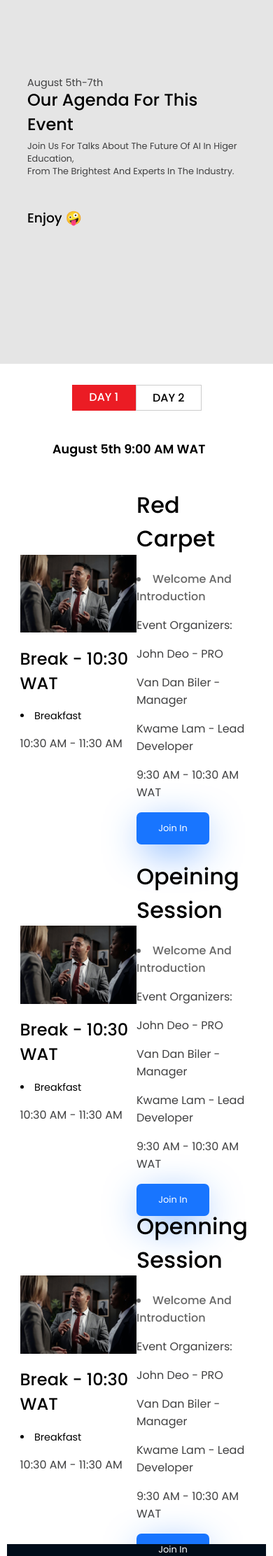
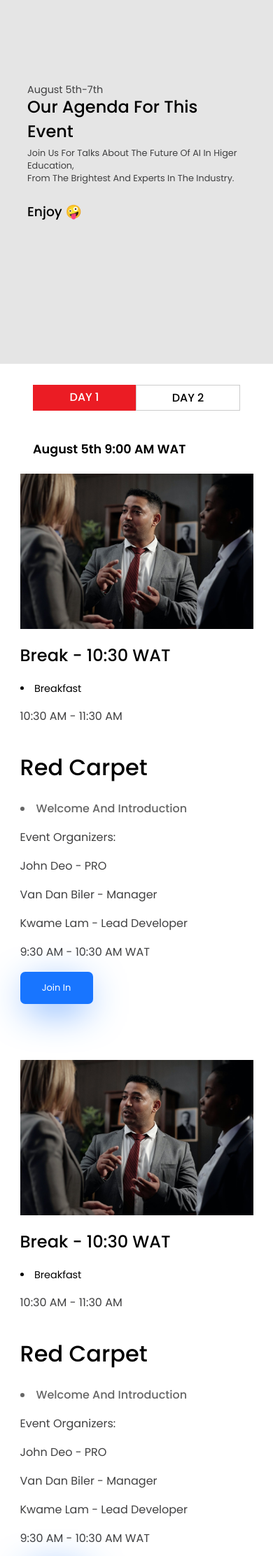
Before and after one commit to Trilvid/Csc-project, a PHP site: page /agenda.php in a window 390 px wide. Shown: the part 80-2304 px from the top of the page at 70% size. Run offline with PHP 8.4, Linux system fonts and the light colour scheme.

Commit message:
finished working on the speaker and partner page and also worked on the media query for both plus agenda page

```diff
--- a/agenda.php
+++ b/agenda.php
@@ -33,13 +33,13 @@
     </section>
 
 
- <div class="agenda" data-aos="fade-up">
-    <div class="agenda-head">
-        <span class="isActive">day 1</span>
-        <span>day 2</span>
+ <div class="agenda" data-aos="fade-up" id="myAgenda">
+    <div class="agenda-head" id="myAgenda">
+        <span class="isActive" id="one">day 1</span>
+        <span id="two">day 2</span>
     </div>
 
-    <div class="agenda-body">
+    <div class="agenda-body" id="agendaBody">
         <h1 class="head">August 5th 9:00 AM WAT</h1>
         <div class="left">
             <span>
@@ -65,7 +65,7 @@
 
         </div>
 
-        <div class="agenda-body">
+<br><br>
         <div class="left">
             <span>
                 <img src="img/back.png" alt="file not found">
@@ -76,35 +76,7 @@
         </div>
 
         <div class='right'>
-            <h1>opeining session</h1>
-            <li>welcome and introduction</li>
-            <p>event organizers:</p>
-            <p>john deo - PRO</p>
-            <p>van dan biler - manager</p>
-            <p>kwame lam - lead  developer</p>
-            <p>9:30 AM - 10:30 AM WAT</p>
-
-            <button class="button" style="vertical-align:middle"  data-aos="fade-up">
-                <span>Join In</span>
-            </button>
-        </div>
-
-    </div>
-
-
-    <div class="agenda-body">
-        <!-- <h1 class="head">August 5th 9:00 AM WAT</h1> -->
-        <div class="left">
-            <span>
-                <img src="img/back.png" alt="file not found">
-            </span>
-            <h2>break - 10:30 WAT</h2>
-            <li>breakfast</li>
-            <p>10:30 AM - 11:30 AM</p>
-        </div>
-
-        <div class='right'>
-            <h1>openning session</h1>
+            <h1>red carpet</h1>
             <li>welcome and introduction</li>
             <p>event organizers:</p>
             <p>john deo - PRO</p>
@@ -118,7 +90,7 @@
 
         </div>
 
-        <div class="agenda-body">
+        <br><br>
         <div class="left">
             <span>
                 <img src="img/back.png" alt="file not found">
@@ -129,7 +101,7 @@
         </div>
 
         <div class='right'>
-            <h1>openning session</h1>
+            <h1>red carpet</h1>
             <li>welcome and introduction</li>
             <p>event organizers:</p>
             <p>john deo - PRO</p>
@@ -140,15 +112,21 @@
             <button class="button" style="vertical-align:middle"  data-aos="fade-up">
                 <span>Join In</span>
             </button>
+
         </div>
+
 
     </div>
 
+    <div class="agenda-body2" id="agendaBody2"></div>
 
- </div>
+</div>
 
-<?php require "footer.php" ?>
+    <?php require "footer.php" ?>
+
 
  </section>
  </div>
  </div>
+
+ <script src="script/index.js"></script>
--- a/css/agenda.css
+++ b/css/agenda.css
@@ -5,6 +5,7 @@
 nav .agendax {
     border-bottom: 1px solid var(--prix-color);
     transition: 5ms ease-in-out;
+    color: var(--prix-color);
 }
 
 .agenda {
@@ -44,7 +45,6 @@
 
 .agenda-body {
     width: 100%;
-    height: 500px;
     display: flex;
     flex-direction: row;
     justify-content: center;
@@ -80,6 +80,7 @@
 
 .agenda-body .right{
     width: 45%;
+    margin-bottom: 30px;
 }
 
 .agenda-body .right h1{
@@ -98,3 +99,47 @@
     text-transform: capitalize;
 
 }
+
+.agenda-body2 {
+    border: 1px solid red;
+    width: 100%;
+    height: 500px;
+    margin-top: 30px;
+}
+
+@media (max-width: 640px) {
+
+.sm-menu nav .agendax {
+    color: var(--prix-color);
+}
+
+.agenda-body {
+    margin-bottom: 50px;
+    flex-direction: column;
+}
+
+.agenda .agenda-head {
+    width: 80%;
+}
+
+.agenda-body .head {
+    width: 80%;
+    margin-left: 0;
+}
+
+.agenda-body .left{
+    width: 90%;
+    text-transform: capitalize;
+}
+
+.agenda-body .left span img {
+    width: fit-content;
+}
+
+.agenda-body .right{
+    width: 90%;
+}
+
+
+
+}
--- a/css/styles.css
+++ b/css/styles.css
@@ -111,7 +111,6 @@
     color: var(--prix-color);
     transition: 5ms ease-in-out;
 }
-
 
 nav .reg-icon span {
   width: max-content;
@@ -233,7 +232,7 @@
 }
 
 .space {
-    width: 100%;
+    width: 90%;
     padding: 10px;
     box-sizing: border-box;
     display: flex;
@@ -310,7 +309,7 @@
 
 .soa {
   border: 1px solid red;
-  width: 100%;
+  width: 90%;
   display: flex;
   flex-direction: column;
   justify-content: space-around;
@@ -350,7 +349,7 @@
 
 /* sponspor  */
 .sponsporus{
-  width: 100%;
+  width: 90%;
   box-sizing: border-box;
   margin-top: 10px;
   display: flex;
@@ -395,7 +394,7 @@
 
 /* style for speakers */
 .speakers {
-    width: 100%;
+    width: 95%;
     display: flex;
     flex-direction: row;
     justify-content: space-around;
@@ -412,7 +411,7 @@
 
   /* sponsors */
   .sponsors {
-    width: 100%;
+    width: 90%;
     display: flex;
     flex-direction: row;
     justify-content: space-around;
@@ -690,14 +689,22 @@
   margin-bottom: 30px;
 }
 
+.image-cover h3 {
+  width: fit-content;
+  margin-top: 0;
+}
+
 .sect {
   width: 100%;
+  box-sizing: border-box;
 }
 
 .sect .first {
   flex-direction: column;
   padding: 10px;
   margin-bottom: 50px;
+  box-sizing: border-box;
+  width: fit-content;
 }
 
 .first .card {
@@ -846,15 +853,27 @@
   flex-direction: column;
 }
 
+.footer div img {
+  display: none;
+}
+
 .footer div span{
   width: 100%;
   box-sizing: border-box;
+  font-size: .9rem;
 }
 
 .footer .f-last {
   box-sizing: border-box;
+  flex-direction: row;
+  font-size: .8em;
+}
+
+.footer .input-group {
+  flex-direction: row;
 }
 
 
 
+
 }
--- a/header.php
+++ b/header.php
@@ -24,12 +24,6 @@
             <a href="faq.php" class="faq">FAQ</a>
 
             <a href="#" class='reg-icon'>
-            <!-- <span>
-            register
-            <i class="material-symbols-outlined">
-                arrow_right_alt
-            </i>
-            </span> -->
 
             <button class="button" style="vertical-align:middle"  data-aos="fade-up">
                 <span>Register</span>
@@ -44,19 +38,13 @@
 
     <div class="sm-menu" id="sm">
         <nav>
-            <a href="index.php#about">about us</a>
-            <a href="index.php#agenda">Agenda</a>
-            <a href="index.php#speaker">speaker</a>
-            <a href="index.php#contact">partners</a>
-            <a href="index.php#location">FAQ</a>
+            <a href="about.php" class="about">about us</a>
+            <a href="agenda.php" class='agendax'>Agenda</a>
+            <a href="speaker.php" class='speakerx'>speaker</a>
+            <a href="partners.php" class='partnerx'>partners</a>
+            <a href="faq.php" class="faq">FAQ</a>
 
-            <a href="#">
-            <!-- <button class='btn2'>
-                <p>register</p>
-                <svg stroke-width="4" stroke="currentColor" viewBox="0 0 24 24" fill="none" class="h-6 w-6" xmlns="http://www.w3.org/2000/svg">
-                <path d="M14 5l7 7m0 0l-7 7m7-7H3" stroke-linejoin="round" stroke-linecap="round"></path>
-                </svg>
-            </button> -->
+            <a href="#" class='reg-icon'>
 
             <button class="button" style="vertical-align:middle"  data-aos="fade-up">
                 <span>Register</span>
--- a/index.php
+++ b/index.php
@@ -84,7 +84,7 @@
 </div>
 
 
-<div class="space" id="speaker" data-aos="fade-up">
+<div class="space" id="speakers" data-aos="fade-up">
         <span>
             <div class="line"></div>
         <h2>world class speakers </h2>
--- a/script/index.js
+++ b/script/index.js
@@ -39,3 +39,17 @@
   }
 
   window.addEventListener("scroll", handleScroll);
+
+
+  // script for agenda page
+  document.getElementById("myAgenda").addEventListener("click", ()=> {
+
+    const head = document.getElementById('two');
+    // head.style.border='1px solid green';
+    if (head.classList == "isActive") {
+      alert("yh it is")
+    }
+    else{
+    alert("wow")
+    }
+  })
```
Also changed, not shown: css/about.css (+11 -0 lines), css/partner.css (added, +46 -0 lines), css/speaker.css (added, +31 -0 lines), partners.php (+98 -0 lines), speaker.php (+145 -0 lines).
